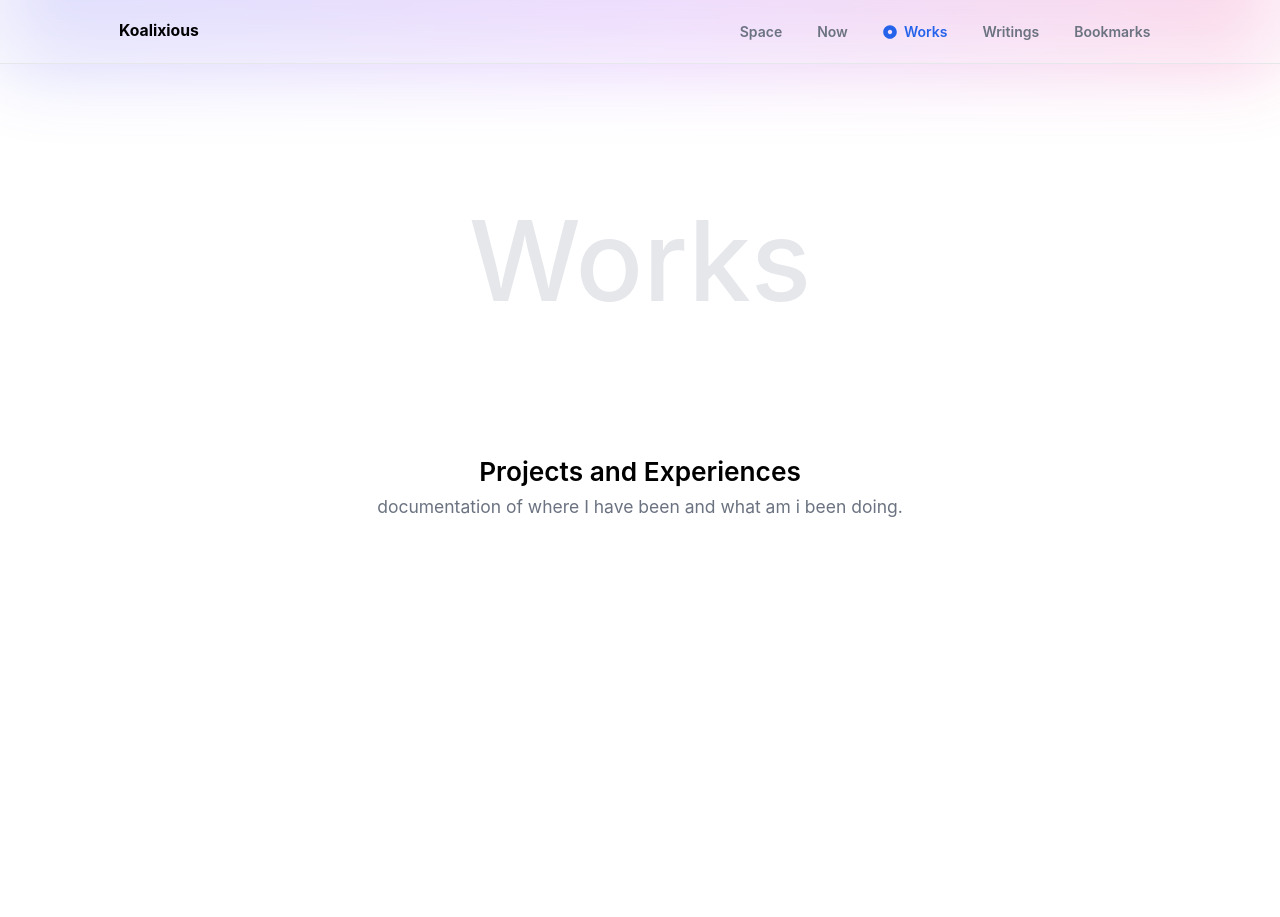
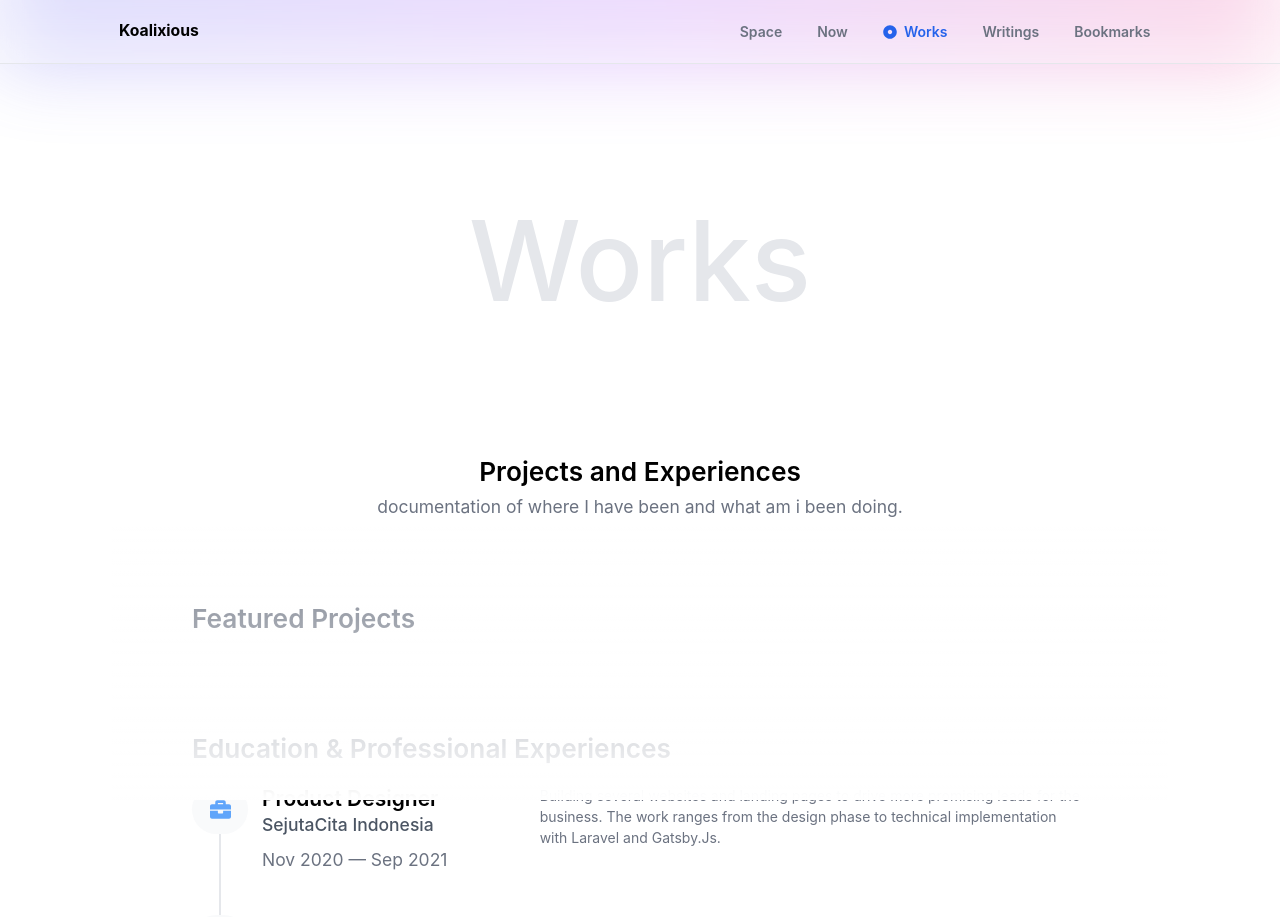
Before and after one commit to koalicioous/koalixious, a Next.js app: page /works in a window 1280 px wide. Shown: the top 917 px of the page. Built offline with nearby package versions, Linux system fonts and the light colour scheme.

Commit message:
work experience base

```diff
--- a/components/heading.tsx
+++ b/components/heading.tsx
@@ -5,7 +5,7 @@ interface HeadingProps {
 }
 export default function Heading({ title, subtitle, description }: HeadingProps){
     return (
-        <section>
+        <section className="">
             <h1 className="text-center text-5xl md:text-9xl font-medium text-gray-200 my-40">
                 { title }
             </h1>
--- a/components/now/items.tsx
+++ b/components/now/items.tsx
@@ -36,13 +36,13 @@ const ITEMS = [
 
 export default function Items(){
     return (
-        <section className="mt-12 max-w-5xl mx-auto">
-            <h1 className='text-3xl font-semibold text-gray-500 mb-6'>2022</h1>
+        <section className="mt-12 max-w-5xl mx-auto bg-white pt-12">
+            <h1 className='text-3xl font-semibold text-gray-500 mb-6'>🌕 2022</h1>
             <ul>
                 {
-                    ITEMS.map((item) => {
+                    ITEMS.map((item, index) => {
                         return (
-                            <li key={item.title} className="flex">
+                            <li key={index} className="flex">
                                 <div className="flex items-center justify-center flex-col mr-4">
                                     <div className='p-4 rounded-full bg-gray-50 md:text-2xl w-12 h-12 md:w-16 md:h-16 flex items-center justify-center text-blue-400'>
                                         <FontAwesomeIcon icon={faMapPin} />
--- /dev/null
+++ b/components/works/experiences.tsx
@@ -0,0 +1,72 @@
+import { FontAwesomeIcon } from '@fortawesome/react-fontawesome';
+import { faBriefcase } from '@fortawesome/free-solid-svg-icons';
+
+const EXPERIENCES = [
+    {
+        title: 'Product Designer',
+        organization: 'SejutaCita Indonesia',
+        date: 'Nov 2020 — Sep 2021',
+        description: 'Building several websites and landing pages to drive more promising leads for the business. The work ranges from the design phase to technical implementation with Laravel and Gatsby.Js.',
+        skills: [],
+    },{
+        title: 'Product Designer',
+        organization: 'SejutaCita Indonesia',
+        date: 'Nov 2020 — Sep 2021',
+        description: 'Building several websites and landing pages to drive more promising leads for the business. The work ranges from the design phase to technical implementation with Laravel and Gatsby.Js.',
+        skills: [],
+    },{
+        title: 'Product Designer',
+        organization: 'SejutaCita Indonesia',
+        date: 'Nov 2020 — Sep 2021',
+        description: 'Building several websites and landing pages to drive more promising leads for the business. The work ranges from the design phase to technical implementation with Laravel and Gatsby.Js.',
+        skills: [],
+    },{
+        title: 'Product Designer',
+        organization: 'SejutaCita Indonesia',
+        date: 'Nov 2020 — Sep 2021',
+        description: 'Building several websites and landing pages to drive more promising leads for the business. The work ranges from the design phase to technical implementation with Laravel and Gatsby.Js.',
+        skills: [],
+    },{
+        title: 'Product Designer',
+        organization: 'SejutaCita Indonesia',
+        date: 'Nov 2020 — Sep 2021',
+        description: 'Building several websites and landing pages to drive more promising leads for the business. The work ranges from the design phase to technical implementation with Laravel and Gatsby.Js.',
+        skills: [],
+    },
+]
+
+export default function Experiences(){
+    return (
+        <section className="mt-16 max-w-5xl mx-auto bg-white pt-12">
+            <h1 className='text-3xl font-semibold text-gray-500 mb-6'>Education &amp; Professional Experiences</h1>
+            <ul>
+                {
+                    EXPERIENCES.map((item, index) => {
+                        return (
+                            <li key={index} className="flex">
+                                <div className="flex items-center justify-center flex-col mr-4">
+                                    <div className='p-4 rounded-full bg-gray-50 md:text-2xl w-12 h-12 md:w-16 md:h-16 flex items-center justify-center text-blue-400'>
+                                        <FontAwesomeIcon icon={faBriefcase} />
+                                    </div>
+                                    <div className='h-full bg-gray-200' style={{width: '2px'}}>
+
+                                    </div>
+                                </div>
+                                <div className="mb-12 grid grid-cols-1 lg:grid-cols-3 gap-2">
+                                    <div>
+                                        <h1 className='text-xl md:text-2xl font-semibold'>{ item.title }</h1>
+                                        <h2 className='text-sm md:text-xl text-gray-600 font-medium leading-loose'>{ item.organization }</h2>
+                                        <h2 className='text-sm md:text-xl  text-gray-500 md:mt-3'>{ item.date }</h2>
+                                    </div>
+                                    <div className='lg:col-span-2 text-sm mt-3 md:mt-0 md:text-base text-gray-500'>
+                                        { item.description }
+                                    </div>
+                                </div>
+                            </li>
+                        )
+                    })
+                }
+            </ul>
+        </section>
+    )
+}
--- /dev/null
+++ b/components/works/projects.tsx
@@ -0,0 +1,8 @@
+export default function Projects(){
+    return (
+        <section className="mt-12 max-w-5xl mx-auto bg-white pt-12">
+            <h1 className='text-3xl font-semibold text-gray-500 mb-6'>Featured Projects</h1>
+
+        </section>
+    )
+}
--- /dev/null
+++ b/components/writings/articles.tsx
@@ -0,0 +1,7 @@
+export default function Articles(){
+    return (
+        <section>
+            articles
+        </section>
+    )
+}
--- a/pages/index.tsx
+++ b/pages/index.tsx
@@ -9,7 +9,7 @@ export default function index(){
     <DefaultLayout>
       <HomeHeading />
       <HomeAbout />
-      <Highlights />
+      {/* <Highlights /> */}
       <div className='p-4 w-full h-24 lg:h-80 bg-gradient-to-t from-white sticky bottom-0 left-0 filter bg-opacity-20'></div>
     </DefaultLayout>
   )
--- a/pages/works.tsx
+++ b/pages/works.tsx
@@ -1,10 +1,15 @@
 import DefaultLayout from '../components/layouts/default'
 import Heading from '../components/heading'
+import Projects from '../components/works/projects'
+import Experiences from '../components/works/experiences'
 
 export default function Works(){
   return (
     <DefaultLayout>
       <Heading title='Works' subtitle='Projects and Experiences' description='documentation of where I have been and what am i been doing.' />
+      <Projects />
+      <Experiences />
+      <div className='p-4 w-full h-24 lg:h-80 bg-gradient-to-t from-white sticky bottom-0 left-0 filter bg-opacity-20'></div>
     </DefaultLayout>
   )
 }
--- a/pages/writings.tsx
+++ b/pages/writings.tsx
@@ -1,10 +1,12 @@
 import DefaultLayout from '../components/layouts/default'
 import Heading from '../components/heading'
+import Articles from '../components/writings/articles'
 
 export default function Writings(){
   return (
     <DefaultLayout>
       <Heading title='Writings' subtitle='Words, codes, and everything in between' description='a collection of technical writing and reflective articles of mine.' />
+      <Articles />
     </DefaultLayout>
   )
 }
```
